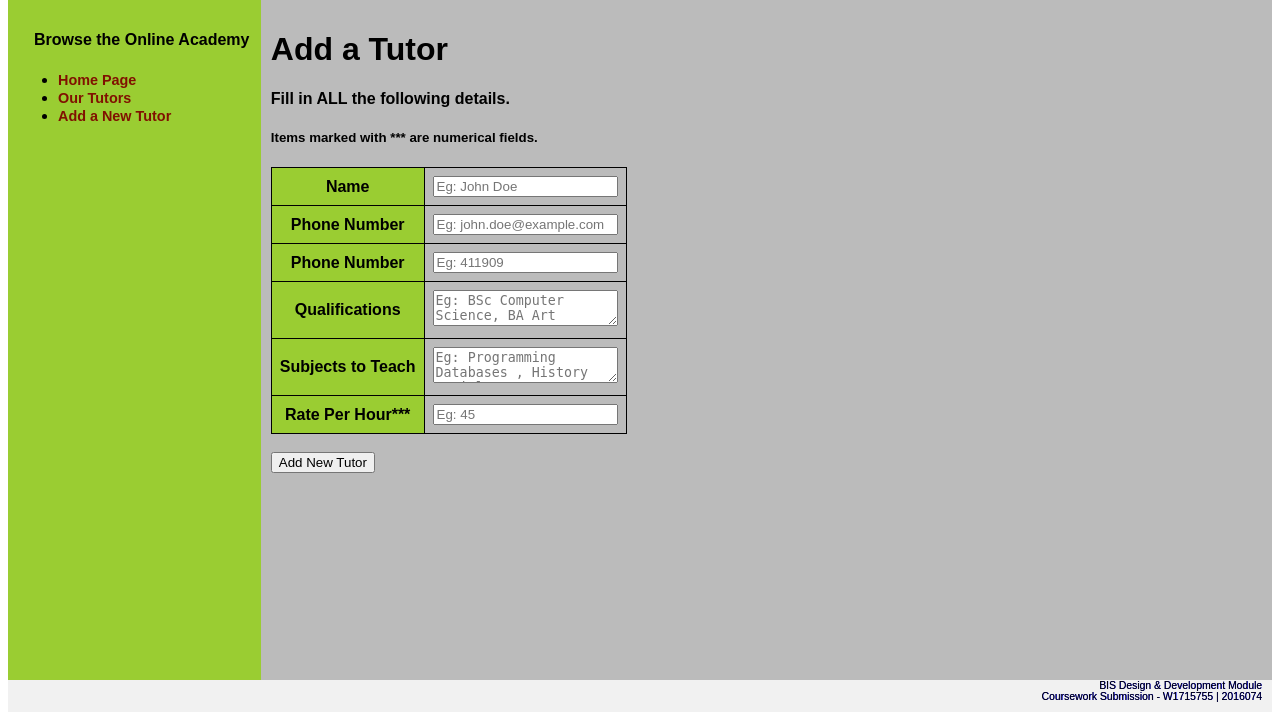
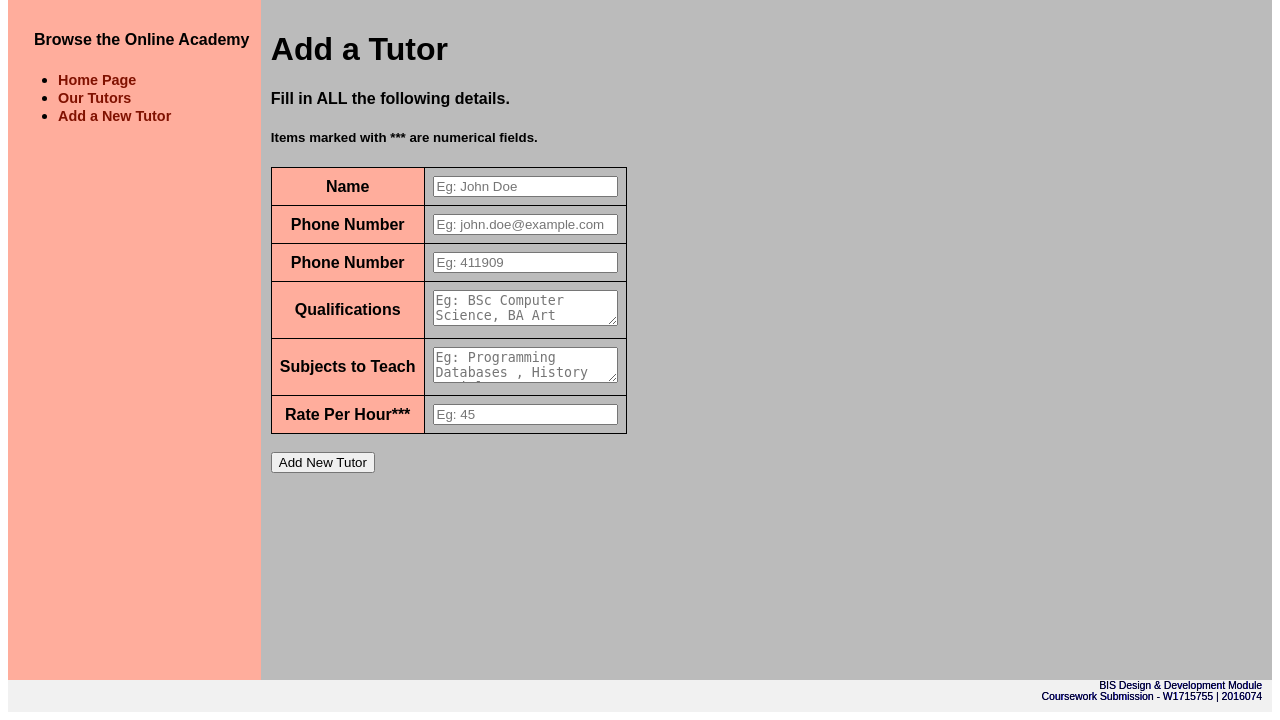
Before and after one commit to SeanCassiere/L5-BISDD-CW2, a PHP site: page /add.php in a window 1280 px wide. Shown: the part 84-804 px from the top of the page. Run offline with PHP 8.4, Linux system fonts and the light colour scheme.

Commit message:
Color Changes for Online Academy

```diff
--- a/Part-B/public/add.php
+++ b/Part-B/public/add.php
@@ -105,7 +105,7 @@ require_once('../private/initialise.php');
 
       echo "<tr>";
       echo "<td class='left'><label for='ratePerHour'>Rate Per Hour*** </label></td>";
-      echo "<td><input type='number' name='ratePerHour' id='ratePerHour' placeholder='Eg: 45' required></td>";
+      echo "<td><input type='number' name='ratePerHour' id='ratePerHour' placeholder='Eg: 45' min='0' required></td>";
       echo "</tr>";
 
       echo "</table>";
--- a/Part-B/public/dist/css/style.css
+++ b/Part-B/public/dist/css/style.css
@@ -30,7 +30,7 @@ body {
 
 /* Left and right column */
 .column.side {
-	background-color: yellowgreen; width: 20%; height: 100%;
+	background-color: #ffad9c; width: 20%; height: 100%;
 }
 
 
@@ -59,7 +59,7 @@ body {
 /* Personal Styling */
 table, th, td { border: 1px solid black; border-collapse: collapse; text-align: center; }
 td {padding: 0.5rem;}
-td.left {font-weight: bold; background-color: yellowgreen;}
+td.left {font-weight: bold; background-color: #ffad9c;}
 td input, td textarea {width: 100%;}
 .column.side a {text-decoration: none; font-weight: 800; font-size: 0.9rem;}
 .column.side a, .column.side a:visited {color: #801100}
--- a/Part-B/public/our_tutors.php
+++ b/Part-B/public/our_tutors.php
@@ -31,7 +31,7 @@ require_once('../private/initialise.php');
 
 		// Table Creation
 		echo "<table style='width: 100%;'>";
-		echo "<tr bgcolor='yellowgreen'>";
+		echo "<tr bgcolor='#ffad9c'>";
 		echo "<th style='padding: 0.5rem'>Name</th>";
 		echo "<th style='padding: 0.5rem'>Email</th>";
 		echo "<th style='padding: 0.5rem'>Subjects to Teach</th>";
```
Also changed, not shown: Part-B/public/view.php (+6 -6 lines).
